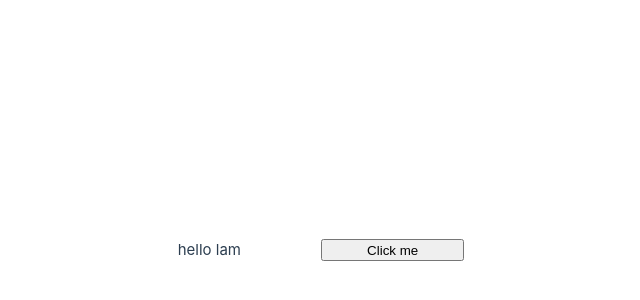
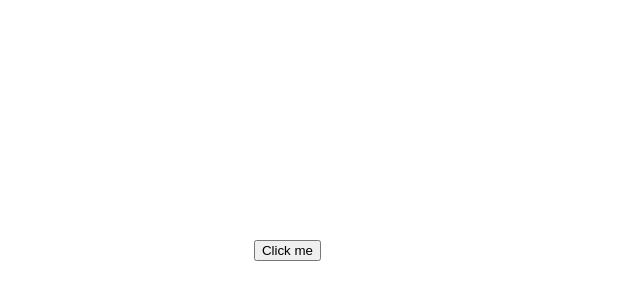
Before and after one commit to abelwi/learn_vue, a Vue app in the folder vue-project/: page / in a window 1280 px wide. Shown: the part 150-450 px from the top of the page, without its empty margins (319-959 px from the left). Built offline with nearby package versions, Linux system fonts and the light colour scheme.

Commit message:
console log

```diff
--- a/vue-project/src/App.vue
+++ b/vue-project/src/App.vue
@@ -1,42 +1,11 @@
 <script setup>
 import HelloWorld from './components/HelloWorld.vue'
 import TheWelcome from './components/TheWelcome.vue'
+
+console.log('Hello world')
 </script>
 
 <template>
-  <header>
-    hello lam
-  </header>
-
   <button>Click me</button>
 
 </template>
-
-<style scoped>
-header {
-  line-height: 1.5;
-}
-
-.logo {
-  display: block;
-  margin: 0 auto 2rem;
-}
-
-@media (min-width: 1024px) {
-  header {
-    display: flex;
-    place-items: center;
-    padding-right: calc(var(--section-gap) / 2);
-  }
-
-  .logo {
-    margin: 0 2rem 0 0;
-  }
-
-  header .wrapper {
-    display: flex;
-    place-items: flex-start;
-    flex-wrap: wrap;
-  }
-}
-</style>
```
